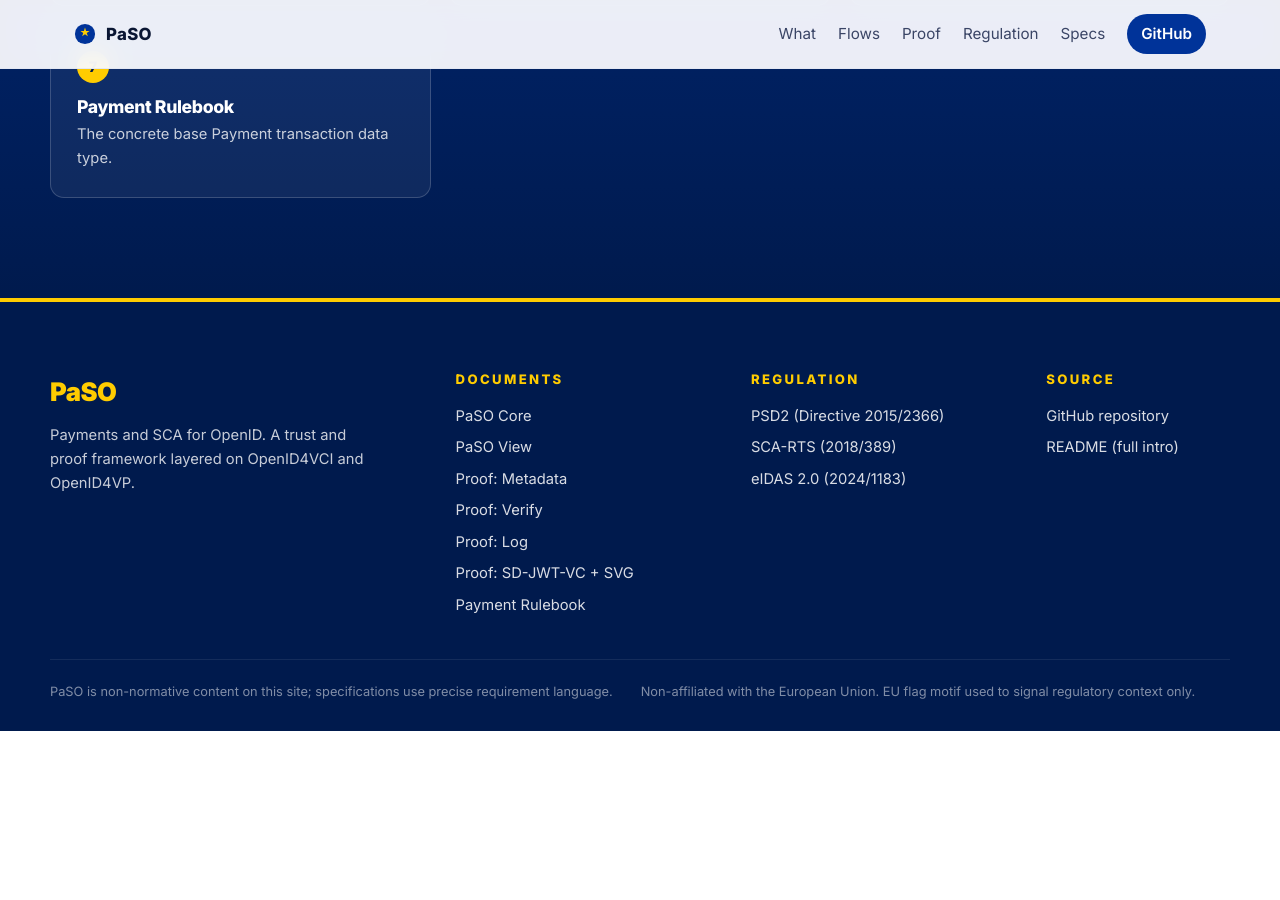
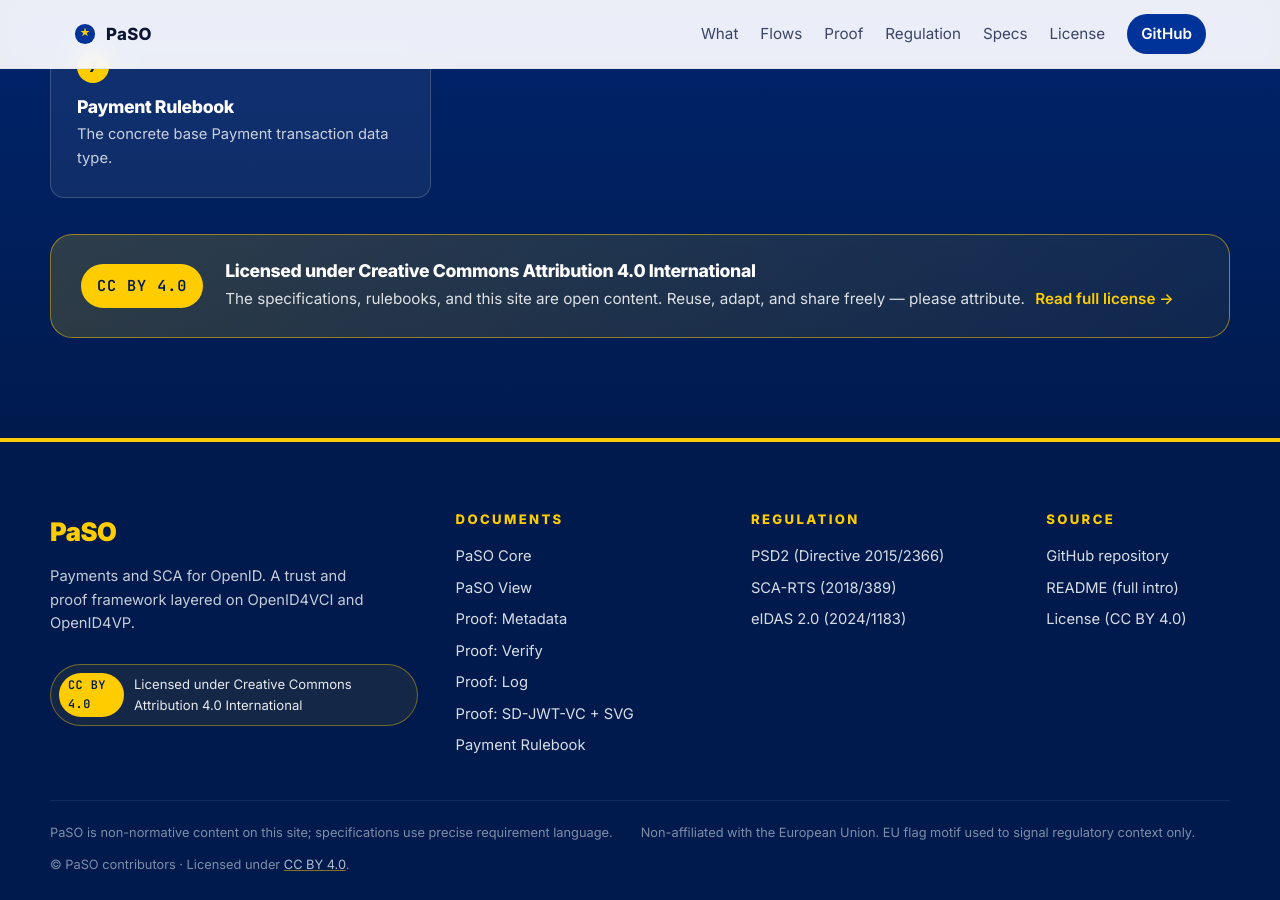
Before and after one commit to APTITUDE-Consortium/payments-and-sca-for-openid, a Jekyll site: the page built from docs/index.html, in a window 1280 px wide and 900 px high, scrolled down 9692 px. Built offline with Jekyll 4.4.1, drawn with Linux system fonts in a browser that asks for light colours; before the commit the page ends 10423 px from its top, so only the background shows below that.

Commit message:
feat(docs): surface CC BY 4.0 license on landing site
Adds the LICENSE.txt link in three visible places so the licensing
terms are obvious to anyone landing on the site:

- Top nav: License link next to GitHub CTA
- New license card under the spec grid: prominent yellow CC BY 4.0
  badge with attribution callout, linking to LICENSE.txt
- Footer: CC BY 4.0 badge in the brand column, license entry in the
  Source column, and an attribution line in the legal strip

The link points to the LICENSE.txt blob on GitHub, which is the
canonical source — the site itself does not duplicate the text.

Co-Authored-By: Claude Opus 4.7 (1M context) <noreply@anthropic.com>

```diff
--- a/docs/_includes/footer.html
+++ b/docs/_includes/footer.html
@@ -3,6 +3,10 @@
     <div class="site-footer__col">
       <span class="site-footer__brand">PaSO</span>
       <p>Payments and SCA for OpenID. A trust and proof framework layered on OpenID4VCI and OpenID4VP.</p>
+      <a class="site-footer__license" href="https://github.com/senexi/payments-and-sca-for-openid/blob/master/LICENSE.txt" target="_blank" rel="noopener license" aria-label="Licensed under Creative Commons Attribution 4.0 International">
+        <span class="site-footer__license-tag">CC BY 4.0</span>
+        <span>Licensed under Creative Commons Attribution 4.0 International</span>
+      </a>
     </div>
     <div class="site-footer__col">
       <h4>Documents</h4>
@@ -29,11 +33,13 @@
       <ul>
         <li><a href="https://github.com/senexi/payments-and-sca-for-openid" target="_blank" rel="noopener">GitHub repository</a></li>
         <li><a href="https://github.com/senexi/payments-and-sca-for-openid/blob/master/README.md" target="_blank" rel="noopener">README (full intro)</a></li>
+        <li><a href="https://github.com/senexi/payments-and-sca-for-openid/blob/master/LICENSE.txt" target="_blank" rel="noopener license">License (CC BY 4.0)</a></li>
       </ul>
     </div>
   </div>
   <div class="site-footer__legal">
     <span>PaSO is non-normative content on this site; specifications use precise requirement language.</span>
     <span>Non-affiliated with the European Union. EU flag motif used to signal regulatory context only.</span>
+    <span>© PaSO contributors · Licensed under <a href="https://creativecommons.org/licenses/by/4.0/" target="_blank" rel="noopener license">CC BY 4.0</a>.</span>
   </div>
 </footer>
--- a/docs/_includes/nav.html
+++ b/docs/_includes/nav.html
@@ -12,6 +12,7 @@
       <a href="{{ '/' | relative_url }}#proof">Proof</a>
       <a href="{{ '/' | relative_url }}#regulation">Regulation</a>
       <a href="{{ '/' | relative_url }}#specs">Specs</a>
+      <a href="https://github.com/senexi/payments-and-sca-for-openid/blob/master/LICENSE.txt" target="_blank" rel="noopener license" title="Licensed under CC BY 4.0">License</a>
       <a class="site-nav__cta" href="https://github.com/senexi/payments-and-sca-for-openid" target="_blank" rel="noopener">GitHub</a>
     </nav>
   </div>
--- a/docs/assets/css/main.css
+++ b/docs/assets/css/main.css
@@ -715,6 +715,58 @@ em { font-style: italic; color: var(--eu-blue); }
 .spec-grid p { color: rgba(255, 255, 255, 0.78); font-size: 0.92rem; margin: 0; }
 
 /* ------------------------------------------------------------------ */
+/* License card (under specs grid)                                     */
+/* ------------------------------------------------------------------ */
+.license-card {
+  display: flex;
+  align-items: center;
+  gap: 22px;
+  margin-top: 36px;
+  padding: 26px 30px;
+  background: linear-gradient(135deg, rgba(255, 204, 0, 0.18) 0%, rgba(255, 204, 0, 0.06) 100%);
+  border: 1px solid rgba(255, 204, 0, 0.5);
+  border-radius: var(--radius-lg);
+  color: var(--eu-white);
+  text-decoration: none !important;
+  transition: transform 0.2s ease, border-color 0.2s ease, background 0.2s ease;
+}
+.license-card:hover {
+  transform: translateY(-3px);
+  border-color: var(--eu-yellow);
+  background: linear-gradient(135deg, rgba(255, 204, 0, 0.28) 0%, rgba(255, 204, 0, 0.1) 100%);
+}
+.license-card__tag {
+  flex: 0 0 auto;
+  font-family: var(--font-mono);
+  font-weight: 800;
+  font-size: 0.95rem;
+  letter-spacing: 0.06em;
+  background: var(--eu-yellow);
+  color: var(--eu-blue-deep);
+  padding: 10px 16px;
+  border-radius: 999px;
+  white-space: nowrap;
+}
+.license-card h3 {
+  color: var(--eu-white);
+  font-size: 1.1rem;
+  margin: 0 0 6px;
+}
+.license-card p {
+  color: rgba(255, 255, 255, 0.85);
+  font-size: 0.95rem;
+  margin: 0;
+}
+.license-card__cta {
+  color: var(--eu-yellow);
+  font-weight: 600;
+  margin-left: 6px;
+}
+@media (max-width: 640px) {
+  .license-card { flex-direction: column; align-items: flex-start; gap: 14px; padding: 22px; }
+}
+
+/* ------------------------------------------------------------------ */
 /* Footer                                                              */
 /* ------------------------------------------------------------------ */
 .site-footer {
@@ -763,6 +815,42 @@ em { font-style: italic; color: var(--eu-blue); }
   font-size: 0.8rem;
   color: rgba(255, 255, 255, 0.5);
 }
+.site-footer__legal a {
+  color: rgba(255, 255, 255, 0.7);
+  text-decoration: underline;
+  text-decoration-color: rgba(255, 204, 0, 0.5);
+}
+.site-footer__legal a:hover { color: var(--eu-yellow); }
+
+.site-footer__license {
+  display: inline-flex;
+  align-items: center;
+  gap: 10px;
+  margin-top: 14px;
+  padding: 8px 14px 8px 8px;
+  background: rgba(255, 204, 0, 0.08);
+  border: 1px solid rgba(255, 204, 0, 0.4);
+  border-radius: 999px;
+  color: rgba(255, 255, 255, 0.9) !important;
+  font-size: 0.82rem;
+  text-decoration: none !important;
+  transition: background 0.18s ease, border-color 0.18s ease;
+}
+.site-footer__license:hover {
+  background: rgba(255, 204, 0, 0.16);
+  border-color: var(--eu-yellow);
+}
+.site-footer__license-tag {
+  display: inline-block;
+  font-family: var(--font-mono);
+  font-weight: 700;
+  font-size: 0.74rem;
+  letter-spacing: 0.04em;
+  background: var(--eu-yellow);
+  color: var(--eu-blue-deep);
+  padding: 3px 9px;
+  border-radius: 999px;
+}
 
 /* ------------------------------------------------------------------ */
 /* Scroll reveal                                                       */
--- a/docs/index.html
+++ b/docs/index.html
@@ -487,6 +487,14 @@ description: The trust and proof layer that lets OpenID wallets satisfy Strong C
         </a>
       </li>
     </ol>
+
+    <a class="license-card" href="https://github.com/senexi/payments-and-sca-for-openid/blob/master/LICENSE.txt" target="_blank" rel="noopener license">
+      <span class="license-card__tag">CC BY 4.0</span>
+      <div>
+        <h3>Licensed under Creative Commons Attribution 4.0 International</h3>
+        <p>The specifications, rulebooks, and this site are open content. Reuse, adapt, and share freely — please attribute. <span class="license-card__cta">Read full license →</span></p>
+      </div>
+    </a>
   </div>
 </section>
 
```
